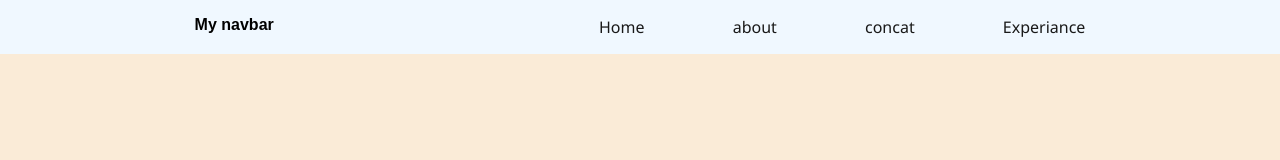
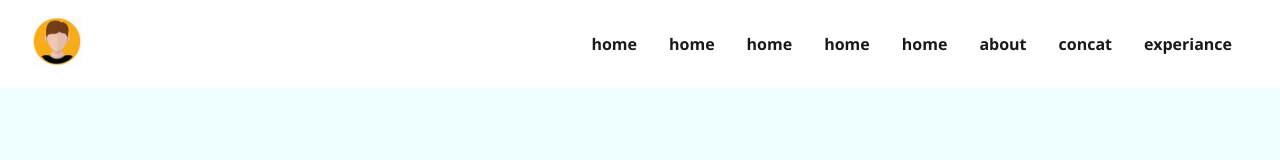
Before and after one commit to ALTA-FE17-Muhamad-Rizki-Siregar/HTML-CSS-Boostrap, a plain HTML site: page index.html in a window 1280 px wide. Drawn offline with Linux system fonts and the light colour scheme.

Commit message:
frist commit

```diff
--- a/index.html
+++ b/index.html
@@ -3,23 +3,45 @@
     <head>
         <meta charset="UTF-8">
         <meta name="viewport" content="width=device-width, initial-scale=1.0">
-    <title>my navbar</title>
+        <title>navbar</title>
         <link rel="stylesheet" href="style.css">
+        <script src="https://unpkg.com/@phosphor-icons/web"></script>
     </head>
     <body>
 
         <nav>
-        <div class="log">
-            <h4> My navbar</h4>
+            <div class="">
+                <img src="gambar.png" alt="">
             </div>
-
             <ul>
-            <li><a href="">Home</a></li>
-            <li><a href="">about</a></li>
-            <li><a href="">concat</a></li>
-            <li><a href="">Experiance</a></li>
+                <li>
+                    <a href="#">home</a>
+                </li>
+                <li>
+                    <a href="#">home</a>
+                </li>
+                <li>
+                    <a href="#">home</a>
+                </li>
+                <li>
+                    <a href="#">home</a>
+                </li>
+                <li>
+                    <a href="#">home</a>
+                </li>
+                <li>
+                    <a href="#">about</a>
+                </li>
+                <li>
+                    <a href="#">concat</a>
+                </li>
+                <li>
+                    <a href="#">experiance</a>
+                </li>
             </ul>
+            <div class="menu-icon">
+                <i class="ph ph-list"></i>
+            </div>
         </nav>
-
     </body>
     </html>
--- a/style.css
+++ b/style.css
@@ -1,29 +1,57 @@
-*{
-    margin :0;
-    padding :0;
+*, html {
+    padding: 0;
+    margin: 0;
     box-sizing: border-box;
 }
+
 body {
-    font-family:sans-serif ;
-    background-color: antiquewhite;
+    background-color: azure;
 }
-/* navbar */
+
 nav {
+    background-color: white;
     display: flex;
-    background-color: aliceblue;
-    justify-content: space-around;
-    padding: 1rem 2rem ;
+    padding: 1rem 2rem;
+    justify-content: space-between;
 }
+
 nav ul {
     display: flex;
     list-style: none;
-    width: 40% ;
-    justify-content: space-between;
-    gap: 1rem;
+    align-items: center;
+    padding: 1rem;
+    gap: 2rem;
 }
-nav ul li  a{
+
+nav ul li a {
     text-decoration: none;
     font-family: 'Segoe UI', Tahoma, Geneva, Verdana, sans-serif;
     color: #191919;
-    padding: 8px 0;
+    font-weight: 600;
+    padding: 10px 0;
 }
+
+nav img {
+    max-width: 50px;
+}
+
+nav ul li a:hover {
+    border-bottom: 10px solid blue;
+
+}
+
+.menu-icon {
+    font-size: 28px;
+    display: none;
+
+}
+
+@media only screen and (max-width: 768px) {
+    nav ul {
+        display: none;
+    }
+    .menu-icon {
+        display: flex;
+    align-items: center;
+    }
+}
```
Also changed, not shown: gambar.png (added). Lines whose indentation alone changed are shown as unchanged.
